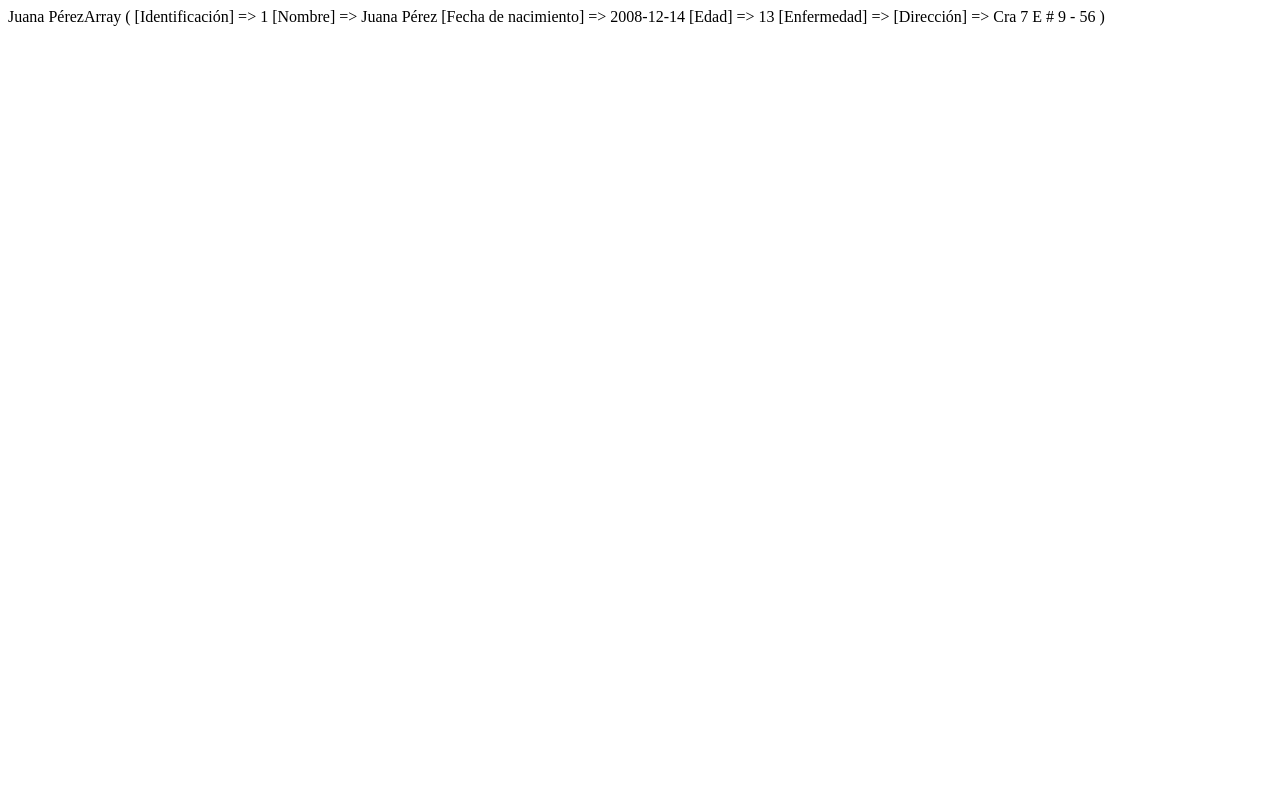
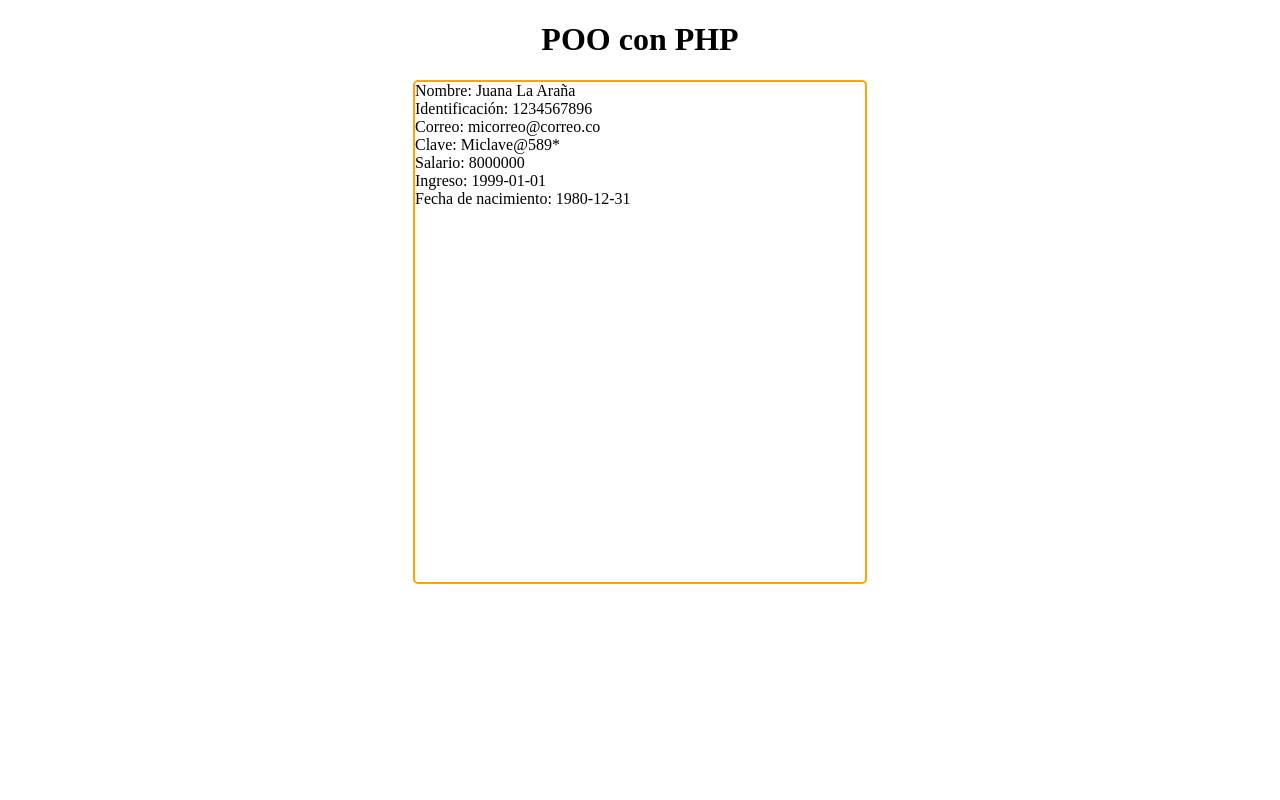
Before and after one commit to daragonp/adso, a PHP site: page / in a window 1280 px wide. Run offline with PHP 8.4, Linux system fonts and the light colour scheme.

Commit message:
Pequeños cambios

```diff
--- a/index.php
+++ b/index.php
@@ -1,32 +1,79 @@
-<?php
+<!DOCTYPE html>
+<html lang="es">
+<head>
+    <meta charset="UTF-8">
+    <meta http-equiv="X-UA-Compatible" content="IE=edge">
+    <meta name="viewport" content="width=device-width, initial-scale=1.0">
+    <link rel="stylesheet" href="styles.css">
+    <title>Programación orientada a objetos | PHP</title>
+</head>
+<body>
+    <h1 class="centrar">POO con PHP</h1>
+    <div class="contenedor">
+        <div class="caja">
+            <?php
+                class Persona{
 
-$vector = array("Identificación"=>1,
-                "Nombre"=>"Pepito Pérez",
-                "Fecha de nacimiento"=>'2008-12-14',
-                "Edad"=>13,
-                "Enfermedad"=>False,
-                "Dirección"=>'Cra 7 E # 9 - 56'
-);
-$vector2[] = array_merge($vector, ["Horario"=>'Lunes a viernes: 8:00am - 5:00pm']);
-$vector['Nombre']='Juana Pérez';
-echo $vector['Nombre'];
-//echo $vector2[6];
-//echo count($vector);
-//$vector[0] = 1234;
-//echo $vector [0];
-//unset($vector[1]);
-print_r($vector);
-//echo $vector[0];
-/*echo "Identificación: ".$vector[0]."<br>";
-echo "Nombre: ".$vector[1]."<br>";
-echo "Fecha de nacimiento: ".$vector[2]."<br>";
-echo "Edad: ".$vector[3]."<br>";
-echo "¿Tiene alguna enfermedad?: ";
-if ($vector[4]==0){
-    echo "No";
-}else{
-    echo "Sí";
-}
+                    private $nombre = "Juana La Araña";
+                    public $id;
+                    public $correo;
+                    public $clave;
+                    protected $fechadenacimiento;
 
-echo "<br>Dirección: ".$vector[5]."<br>"; */
-?>
+                    public function getNombre(){
+                        return $this->nombre;
+                    }
+
+                    public function getFecha(){
+                        return $this->fechadenacimiento;
+                    }
+
+                    public function setFecha($fechadenacimiento){
+                        $this->fechadenacimiento = $fechadenacimiento;
+                    }
+
+                    public function mostrarFecha(){
+                        echo "Fecha de nacimiento: ".$this->getFecha;
+                    }
+                }
+
+                class Empleado extends Persona{
+                    protected $salario = 50000000;
+                    public $ingreso = "1999-01-01";
+
+                    public function getSalario(){
+                        return $this->salario;
+                    }
+
+                    public function setSalario($salario){
+                        $this->salario = $salario;
+                    }
+
+                    public function getIngreso(){
+                        return $this->ingreso;
+                    }
+
+                    public function mostrarEmpleado(){
+                        echo "Nombre: ".$this->getNombre()."<br>";
+                        echo "Identificación: ".$this->id."<br>";
+                        echo "Correo: ".$this->correo."<br>";
+                        echo "Clave: ".$this->clave."<br>";
+                        echo "Salario: ".$this->salario."<br>";
+                        echo "Ingreso: ".$this->ingreso."<br>";
+                        echo "Fecha de nacimiento: ".$this->fechadenacimiento."<br>";
+                    }
+                }
+
+                $empleado1 = new Empleado();
+                $empleado1->id=(1234567896);
+                $empleado1->clave=("Miclave@589*");
+                $empleado1->correo=("micorreo@correo.co");
+                $empleado1->setFecha("1980-12-31");
+                $empleado1->setSalario("8000000");
+                $empleado1->mostrarEmpleado();
+
+            ?>
+        </div>
+    </div>
+</body>
+</html>
--- /dev/null
+++ b/styles.css
@@ -0,0 +1,18 @@
+.contenedor{
+    display: flex;
+    flex-direction: row;
+    align-items: center;
+    justify-content: space-evenly;
+}
+
+.caja{
+    width: 450px;
+    height: 500px;
+    border: 2px solid;
+    border-radius: 5px;
+    border-color: orange;
+}
+
+.centrar{
+    text-align: center;
+}
```
